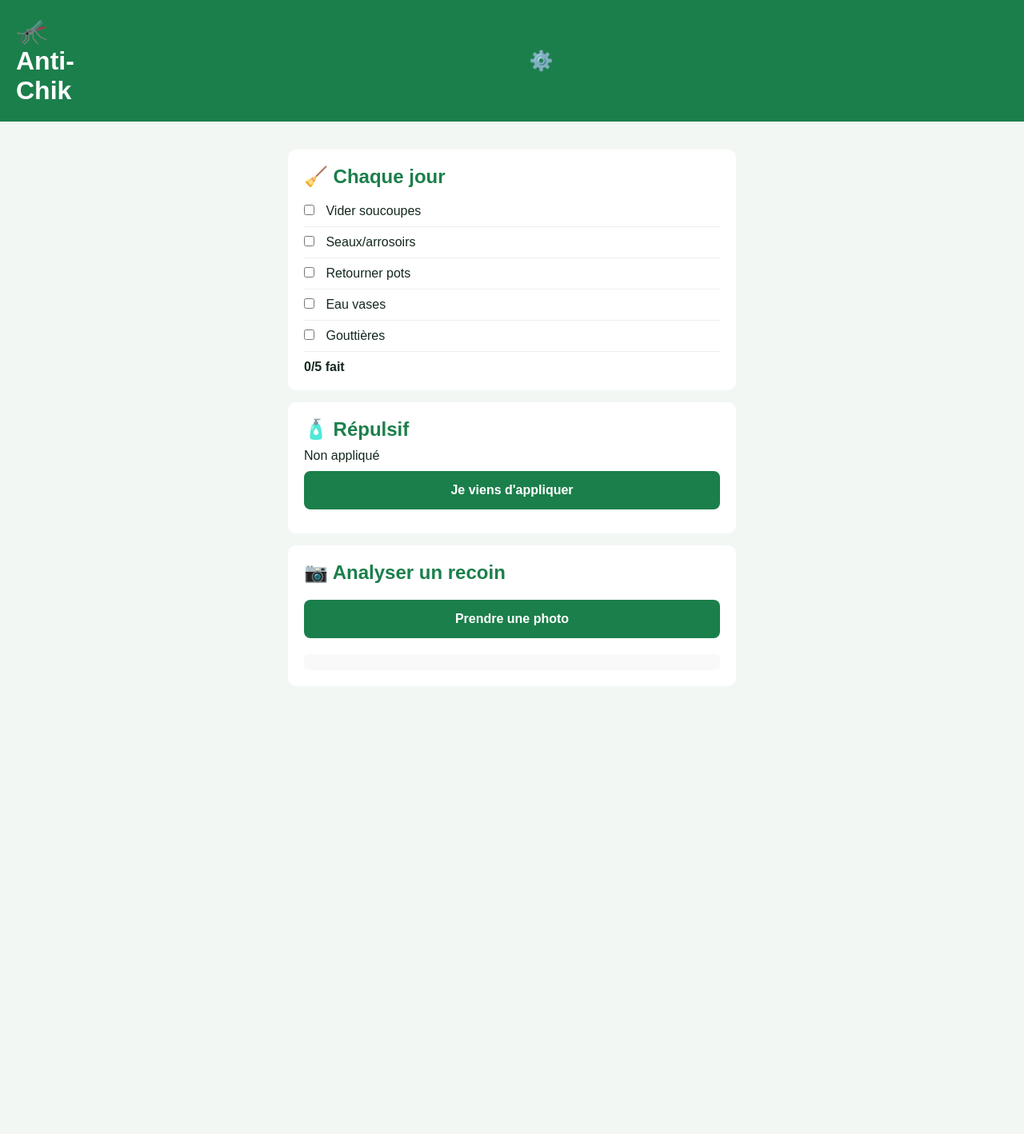
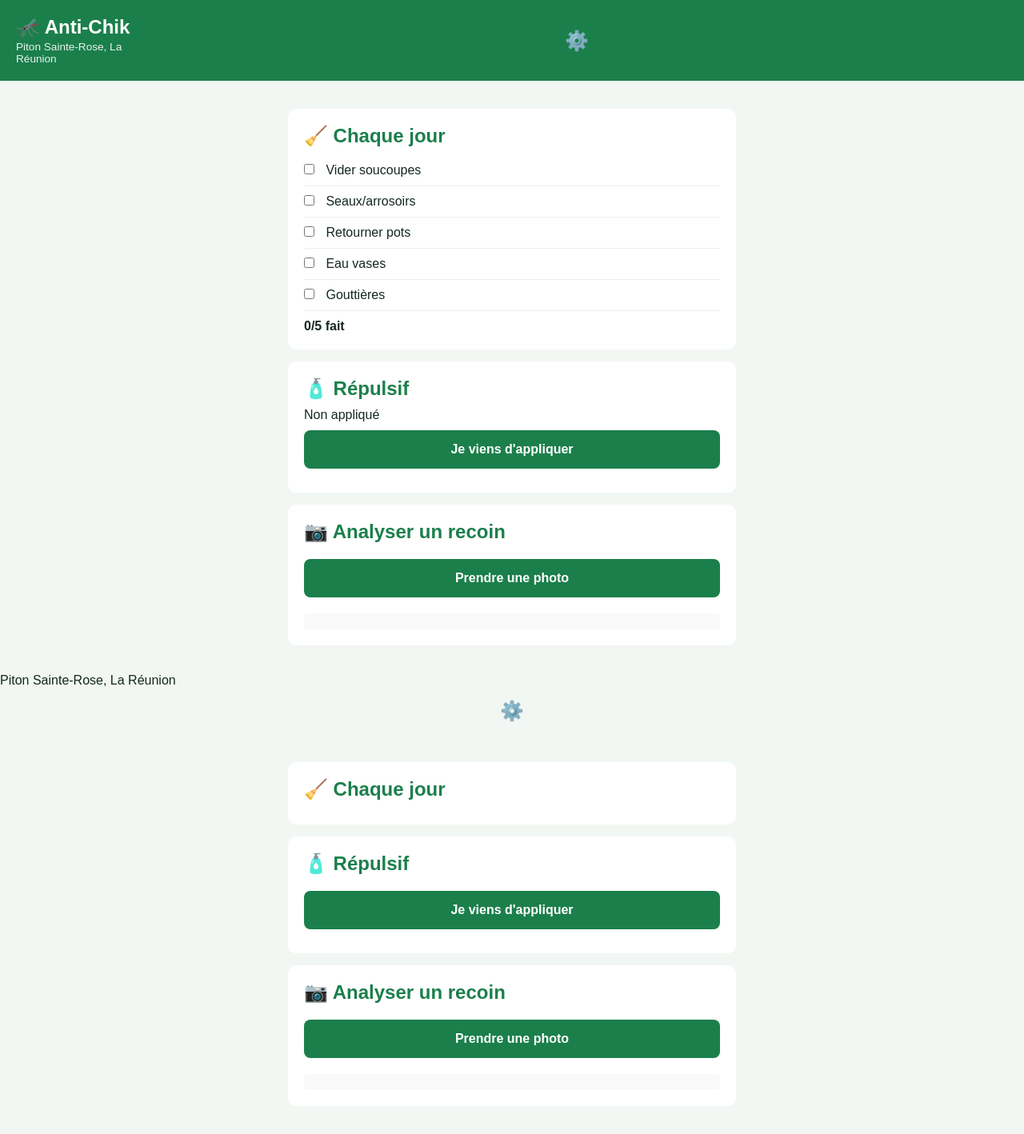
Before and after one commit to MchCvs/frigo-zero, a plain HTML site: page moustiques/index.html in a window 1280 px wide. Shown: the whole page at 80% size. Before the commit the page ends 893 px from the top, so only its background shows below. Drawn offline with Linux system fonts and the light colour scheme.

Commit message:
Layout header fixe

```diff
--- a/moustiques/index.html
+++ b/moustiques/index.html
@@ -11,27 +11,34 @@
 * { margin: 0; padding: 0; box-sizing: border-box; }
 body { font: 16px sans-serif; background: #f2f7f4; color: #14281d; }
 header { background: #1b7f4b; color: white; padding: 20px; display: flex; justify-content: space-between; align-items: center; }
-header h1 { flex: 1; }
-.gear { background: none; border: none; color: white; font-size: 1.5rem; cursor: pointer; }
+header div h1 { margin: 0; font-size: 1.5rem; }
+header div p { margin: 3px 0 0 0; font-size: 0.85rem; opacity: 0.9; }
+.gear { background: none; border: none; color: white; font-size: 1.5rem; cursor: pointer; padding: 5px; }
 main { max-width: 600px; margin: 0 auto; padding: 20px; }
 .card { background: white; padding: 20px; margin: 15px 0; border-radius: 10px; }
 h2 { color: #1b7f4b; margin-bottom: 10px; }
 label { display: block; padding: 10px 0; border-bottom: 1px solid #eee; }
 input[type=checkbox] { margin-right: 10px; }
 input[type=password] { width: 100%; padding: 10px; margin: 10px 0; border: 1px solid #ccc; border-radius: 5px; }
-button { width: 100%; padding: 15px; margin: 10px 0; border: none; border-radius: 8px; background: #1b7f4b; color: white; font-size: 16px; font-weight: bold; }
-button.s { background: white; color: #1b7f4b; border: 2px solid #1b7f4b; }
+button { width: 100%; padding: 15px; margin: 10px 0; border: none; border-radius: 8px; background: #1b7f4b; color: white; font-size: 16px; font-weight: bold; cursor: pointer; }
 #photo { display: none; }
-#out { white-space: pre-wrap; margin-top: 10px; padding: 10px; background: #f9f9f9; border-radius: 5px; }
-dialog { padding: 20px; border-radius: 10px; border: none; }
+#out { white-space: pre-wrap; margin-top: 10px; padding: 10px; background: #f9f9f9; border-radius: 5px; font-size: 0.9rem; }
+dialog { padding: 20px; border-radius: 10px; border: none; max-width: 90%; }
 dialog::backdrop { background: rgba(0,0,0,0.5); }
+dialog h3 { margin-bottom: 15px; }
+dialog label { border: none; margin-bottom: 10px; }
+dialog a { display: block; text-align: center; margin-top: 10px; color: #1b7f4b; text-decoration: none; }
 </style>
 </head>
 <body>
 <header>
+<div>
 <h1>🦟 Anti-Chik</h1>
+<p>Piton Sainte-Rose, La Réunion</p>
+</div>
 <button class="gear" onclick="document.getElementById('dlg').showModal()">⚙️</button>
 </header>
+
 <main>
 <div class="card">
 <h2>🧹 Chaque jour</h2>
@@ -41,7 +48,33 @@ dialog::backdrop { background: rgba(0,0,0,0.5); }
 
 <div class="card">
 <h2>🧴 Répulsif</h2>
-<p
+<p id="rep"></p>
+<button onclick="appliquer()">Je viens d'appliquer</button>
+</div>
+
+<div class="card">
+<h2>📷 Analyser un recoin</h2>
+<button onclick="document.getElementById('photo').click()">Prendre une photo</button>
+<input type="file" id="photo" accept="image/*" capture="environment">
+<div id="out"></div>
+</div>
+</main>
+
+<dialo
+<p>Piton Sainte-Rose, La Réunion</p>
+</div>
+<button class="gear" onclick="document.getElementById('dlg').showModal()">⚙️</button>
+</header>
+
+<main>
+<div class="card">
+<h2>🧹 Chaque jour</h2>
+<div id="list"></div>
+<p id="stat" style="margin-top: 10px; font-weight: bold;"></p>
+</div>
+
+<div class="card">
+<h2>🧴 Répulsif</h2>
 <p id="rep"></p>
 <button onclick="appliquer()">Je viens d'appliquer</button>
 </div>
@@ -108,6 +141,7 @@ function savekey() {
   cfg.k = document.getElementById('apikey').value.trim();
   localStorage.setItem('zf', JSON.stringify(cfg));
   document.getElementById('dlg').close();
+  alert('Clé enregistrée');
 }
 
 document.getElementById('photo').onchange = function(e) {
```
